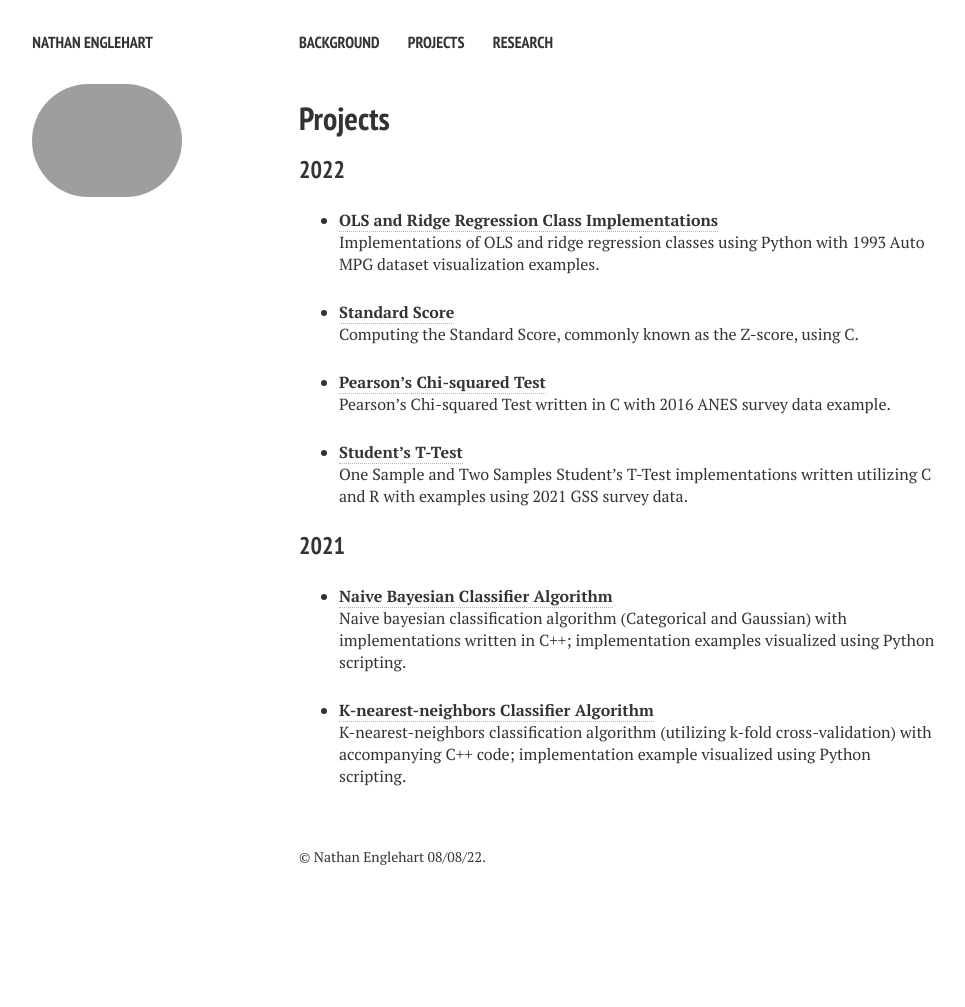
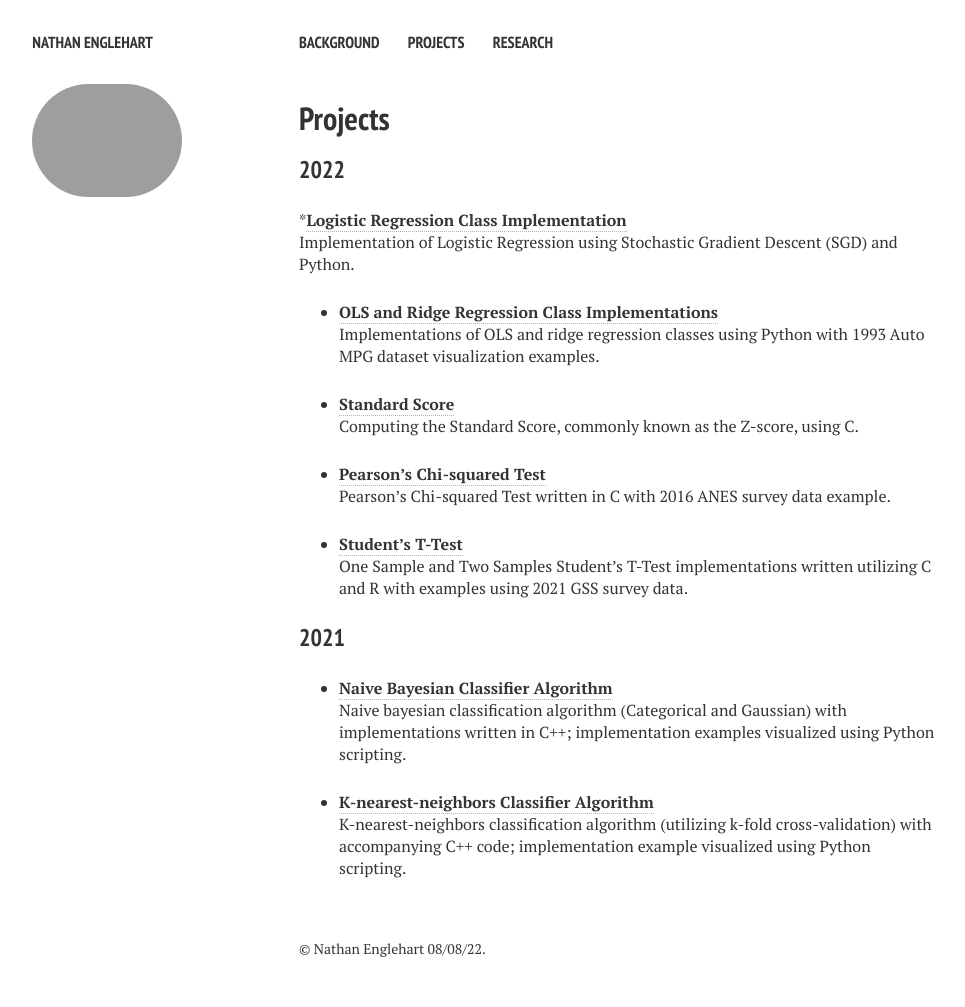
Before and after one commit to nathanenglehart/nathanenglehart.github.io, a Jekyll site: the page built from projects.md, in a window 1280 px wide. Shown: the whole page, without its empty margins (21-986 px from the left). Built offline with Jekyll 4.4.1, drawn with Linux system fonts in a browser that asks for light colours; nearby versions of some CDN libraries; before the commit the page ends 915 px from its top, so only the background shows below that.

Commit message:
added logit project

```diff
--- a/projects.md
+++ b/projects.md
@@ -8,6 +8,9 @@ comments: false
 ---
 
 ### 2022
+
+*[**Logistic Regression Class Implementation**](https://nathanenglehart.github.io/logit)<br>
+  Implementation of Logistic Regression using Stochastic Gradient Descent (SGD) and Python. <br>
 
 * [**OLS and Ridge Regression Class Implementations**](https://nathanenglehart.github.io/regression)<br>
   Implementations of OLS and ridge regression classes using Python with 1993 Auto MPG dataset visualization examples. <br>
```
